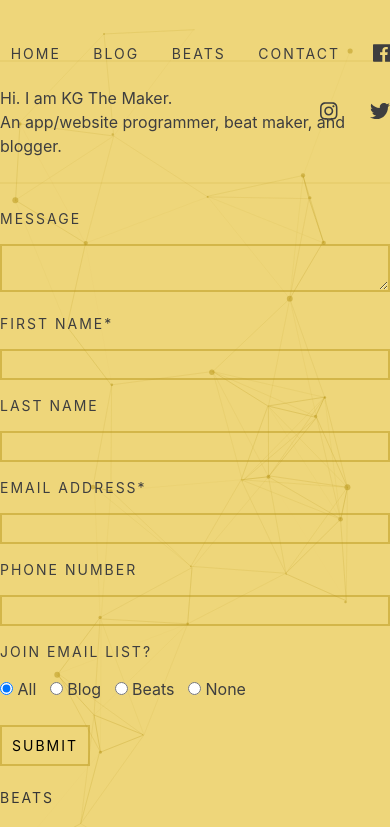
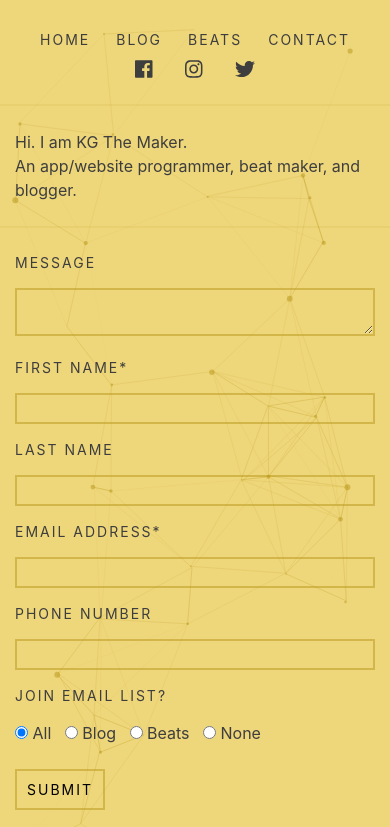
Before and after one commit to kelvingraddick/KG.codes-website, a PHP site: page /contact/index.php in a window 390 px wide. Shown: the top 827 px of the page. Run offline with PHP 8.4, Linux system fonts and the light colour scheme; data that the repository does not hold is empty; some libraries are stand-ins or nearby versions.

Commit message:
Fixing responsiveness issues

```diff
--- a/contact/index.php
+++ b/contact/index.php
@@ -31,7 +31,7 @@
         <div class="container">
             <div class="columns">
                 <div class="column">
-                    <form id="contact_form" method="post" action="submit.php">
+                    <form id="contact_form" class="contact_form" method="post" action="submit.php">
                         <div class="contact_label">Message</div>
                         <textarea class="contact_textarea" name="message"></textarea>
                         <div class="contact_label">First Name*</div>
--- a/css/main.css
+++ b/css/main.css
@@ -38,20 +38,22 @@ h3 {
 
 
 .header {
-    height: 60px;
+    height: auto;
+    padding-bottom: 20px;
 }
 
 .header .logo {
-    height: 100%;
-    padding: 5px;
-    text-align: center;
+    width: 46%;
+    height: auto;
+    margin-left: 27%;
 }
 
 .header .links {
-    height: 60px;
-    line-height: 56px;
+    height: 30px;
+    line-height: 28px;
     letter-spacing: 2px;
-    text-align: right;
+    white-space: nowrap;
+    text-align: center;
     color: #3E3E3F;
 }
 
@@ -77,10 +79,17 @@ h3 {
     border-bottom: 2px solid rgba(183, 150, 24, 0.1);
 }
 
+.about .container {
+    margin-left: 15px;
+    margin-right: 15px;
+}
+
 .title {
     font-size: 14px;
     font-weight: 400;
     letter-spacing: 2px;
+    margin-left: 15px;
+    margin-right: 15px;
 }
 
 
@@ -242,6 +251,11 @@ h3 {
 
 
 
+.contact_form {
+    margin-left: 15px;
+    margin-right: 15px;
+}
+
 .contact_label {
     padding-bottom: 15px;
     font-size: 14px;
@@ -299,6 +313,38 @@ h3 {
 
 
 @media (min-width: 768px) {
+    .header {
+        height: 60px;
+        padding: 0;
+    }
+
+    .header .logo {
+        width: auto;
+        height: 100%;
+        padding: 5px;
+        margin: 0;
+    }
+
+    .header .links {
+        height: 60px;
+        line-height: 56px;
+        text-align: right;
+    }
+
+    .about .container {
+        margin-left: auto;
+        margin-right: auto;
+    }
+
+    .title {
+        margin: 0;
+    }
+
+    .contact_form {
+        margin-left: auto;
+        margin-right: auto;
+    }
+
     .container {
         width: 768px;
         margin-left: auto;
--- a/footer.php
+++ b/footer.php
@@ -1,16 +1,18 @@
 <div class="container">
-    <div class="header columns is-gapless">
-        <div class="column">
+    <div class="header columns is-mobile is-gapless is-multiline">
+        <div class="column is-full-mobile">
             <a href="https://<?php echo $_SERVER['SERVER_NAME']; ?>/">
                 <img class="logo" src="<?php echo $setting['logo']; ?>" />
             </a>
         </div>
-        <div class="links column is-8">
-            <a class="navigation_link" href="https://<?php echo $_SERVER['SERVER_NAME']; ?>">HOME</a> &nbsp;&nbsp;&nbsp;
-            <a class="navigation_link" href="https://<?php echo $_SERVER['SERVER_NAME']; ?>/blog/">BLOG</a> &nbsp;&nbsp;&nbsp;
-            <!--<a class="navigation_link" href="https://<?php echo $_SERVER['SERVER_NAME']; ?>/coding/">CODING</a> &nbsp;&nbsp;&nbsp;-->
-            <a class="navigation_link" href="https://<?php echo $_SERVER['SERVER_NAME']; ?>/beats/">BEATS</a> &nbsp;&nbsp;&nbsp;
-            <a class="navigation_link" href="https://<?php echo $_SERVER['SERVER_NAME']; ?>/contact/">CONTACT</a> &nbsp;&nbsp;&nbsp;
+        <div class="links column is-one-third-desktop is-one-third-tablet is-full-mobile">
+            <a class="navigation_link" href="https://<?php echo $_SERVER['SERVER_NAME']; ?>">HOME</a>&nbsp;&nbsp;&nbsp;
+            <a class="navigation_link" href="https://<?php echo $_SERVER['SERVER_NAME']; ?>/blog/">BLOG</a>&nbsp;&nbsp;&nbsp;
+            <!--<a class="navigation_link" href="https://<?php echo $_SERVER['SERVER_NAME']; ?>/coding/">CODING</a>&nbsp;&nbsp;&nbsp;-->
+            <a class="navigation_link" href="https://<?php echo $_SERVER['SERVER_NAME']; ?>/beats/">BEATS</a>&nbsp;&nbsp;&nbsp;
+            <a class="navigation_link" href="https://<?php echo $_SERVER['SERVER_NAME']; ?>/contact/">CONTACT</a>
+        </div>
+        <div class="links column is-one-third-desktop is-one-third-tablet is-full-mobile">
             <a class="social_link" href=""><i class="fab fa-facebook"></i></a> &nbsp;&nbsp;&nbsp;
             <a class="social_link" href=""><i class="fab fa-instagram"></i></a> &nbsp;&nbsp;&nbsp;
             <a class="social_link" href=""><i class="fab fa-twitter"></i></a>
--- a/header.php
+++ b/header.php
@@ -1,18 +1,20 @@
 <?php include $_SERVER['DOCUMENT_ROOT'].'/js/google_analytics.php'; ?>
 <?php include $_SERVER['DOCUMENT_ROOT'].'/js/facebook.php'; ?>
 <div class="container">
-    <div class="header columns is-gapless">
-        <div class="column">
+    <div class="header columns is-mobile is-gapless is-multiline">
+        <div class="column is-full-mobile">
             <a href="https://<?php echo $_SERVER['SERVER_NAME']; ?>/">
                 <img class="logo" src="<?php echo $setting['logo']; ?>" />
             </a>
         </div>
-        <div class="links column is-8">
-            <a class="navigation_link" href="https://<?php echo $_SERVER['SERVER_NAME']; ?>">HOME</a> &nbsp;&nbsp;&nbsp;
-            <a class="navigation_link" href="https://<?php echo $_SERVER['SERVER_NAME']; ?>/blog/">BLOG</a> &nbsp;&nbsp;&nbsp;
-            <!--<a class="navigation_link" href="https://<?php echo $_SERVER['SERVER_NAME']; ?>/coding/">CODING</a> &nbsp;&nbsp;&nbsp;-->
-            <a class="navigation_link" href="https://<?php echo $_SERVER['SERVER_NAME']; ?>/beats/">BEATS</a> &nbsp;&nbsp;&nbsp;
-            <a class="navigation_link" href="https://<?php echo $_SERVER['SERVER_NAME']; ?>/contact/">CONTACT</a> &nbsp;&nbsp;&nbsp;
+        <div class="links column is-one-third-desktop is-one-third-tablet is-full-mobile">
+            <a class="navigation_link" href="https://<?php echo $_SERVER['SERVER_NAME']; ?>">HOME</a>&nbsp;&nbsp;&nbsp;
+            <a class="navigation_link" href="https://<?php echo $_SERVER['SERVER_NAME']; ?>/blog/">BLOG</a>&nbsp;&nbsp;&nbsp;
+            <!--<a class="navigation_link" href="https://<?php echo $_SERVER['SERVER_NAME']; ?>/coding/">CODING</a>&nbsp;&nbsp;&nbsp;-->
+            <a class="navigation_link" href="https://<?php echo $_SERVER['SERVER_NAME']; ?>/beats/">BEATS</a>&nbsp;&nbsp;&nbsp;
+            <a class="navigation_link" href="https://<?php echo $_SERVER['SERVER_NAME']; ?>/contact/">CONTACT</a>
+        </div>
+        <div class="links column is-one-third-desktop is-one-third-tablet is-full-mobile">
             <a class="social_link" href=""><i class="fab fa-facebook"></i></a> &nbsp;&nbsp;&nbsp;
             <a class="social_link" href=""><i class="fab fa-instagram"></i></a> &nbsp;&nbsp;&nbsp;
             <a class="social_link" href=""><i class="fab fa-twitter"></i></a>
```
